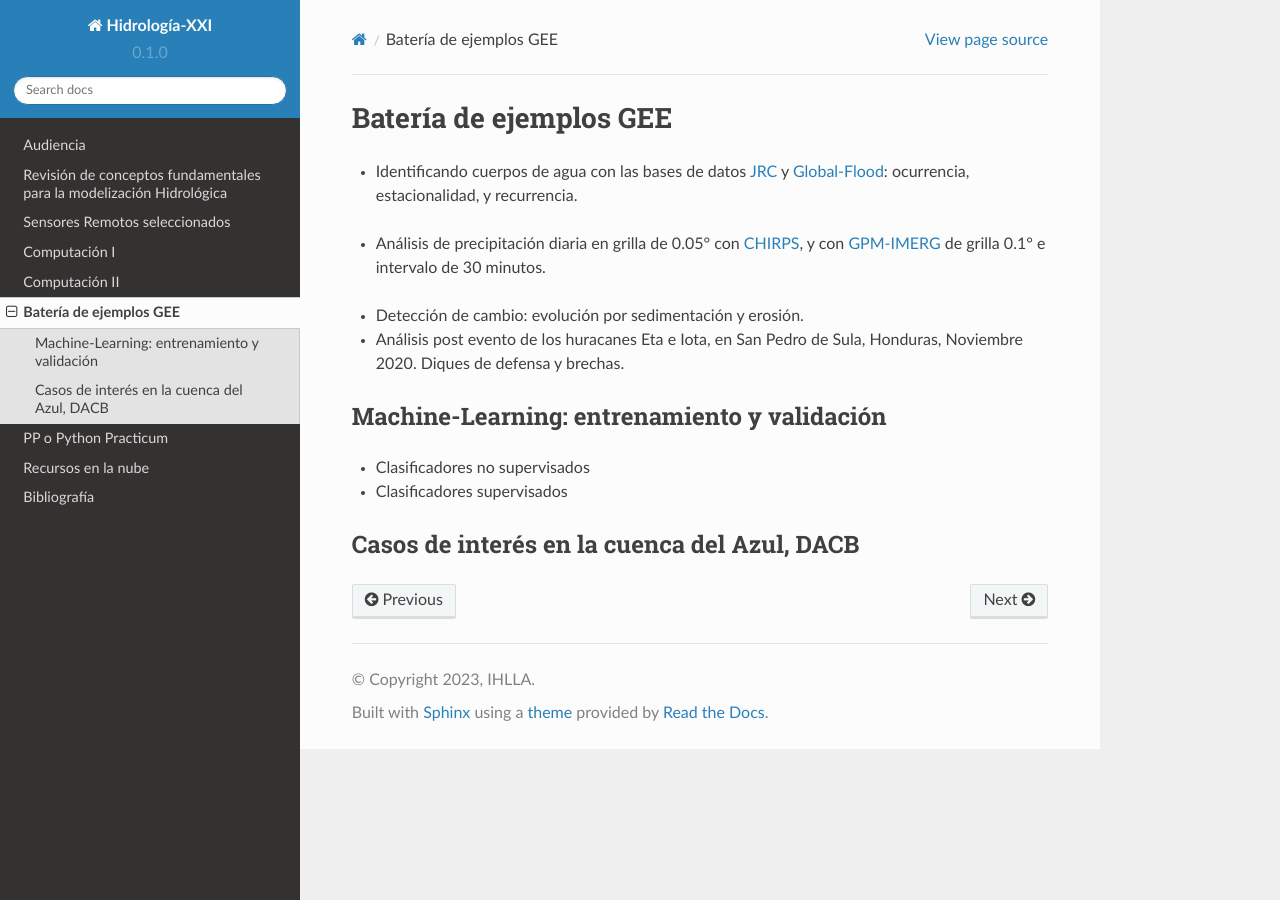
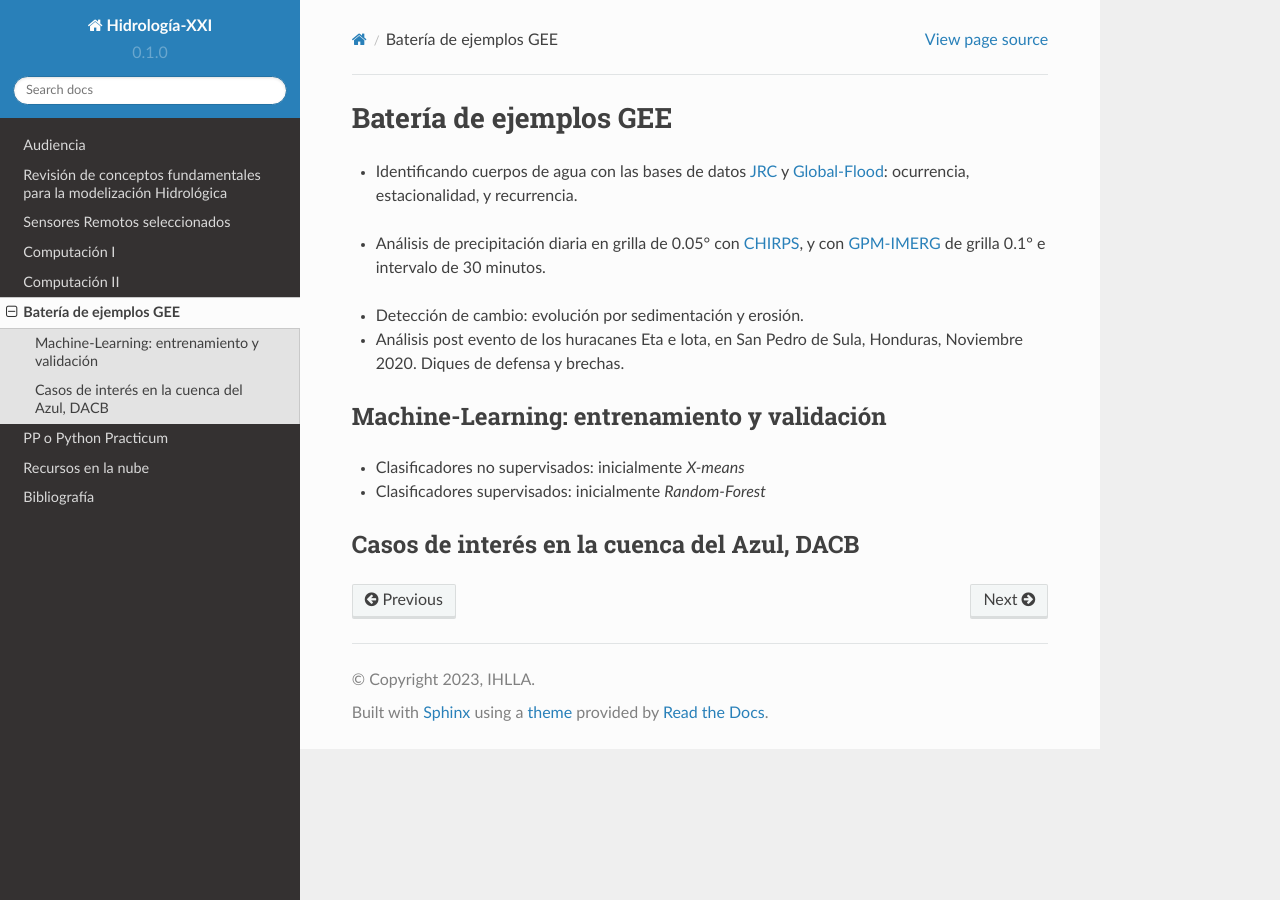
Before and after one commit to ivillamadrid/HidrologiaXXI, a Sphinx documentation site: the page built from docs/source/bateria_GEE.rst, in a window 1280 px wide. Built offline with Sphinx 7.4.7 and the Read the Docs theme 2.0.0, drawn with Linux system fonts in a browser that asks for light colours.

Commit message:
Update bateria_GEE.rst

```diff
--- a/docs/source/bateria_GEE.rst
+++ b/docs/source/bateria_GEE.rst
@@ -20,9 +20,9 @@ Batería de ejemplos GEE
 Machine-Learning: entrenamiento y validación
 --------------------------------------------
 
-* Clasificadores no supervisados
+* Clasificadores no supervisados: inicialmente *X-means*
 
-* Clasificadores supervisados
+* Clasificadores supervisados: inicialmente *Random-Forest*
 
 Casos de interés en la cuenca del Azul, DACB
 --------------------------------------------
```
